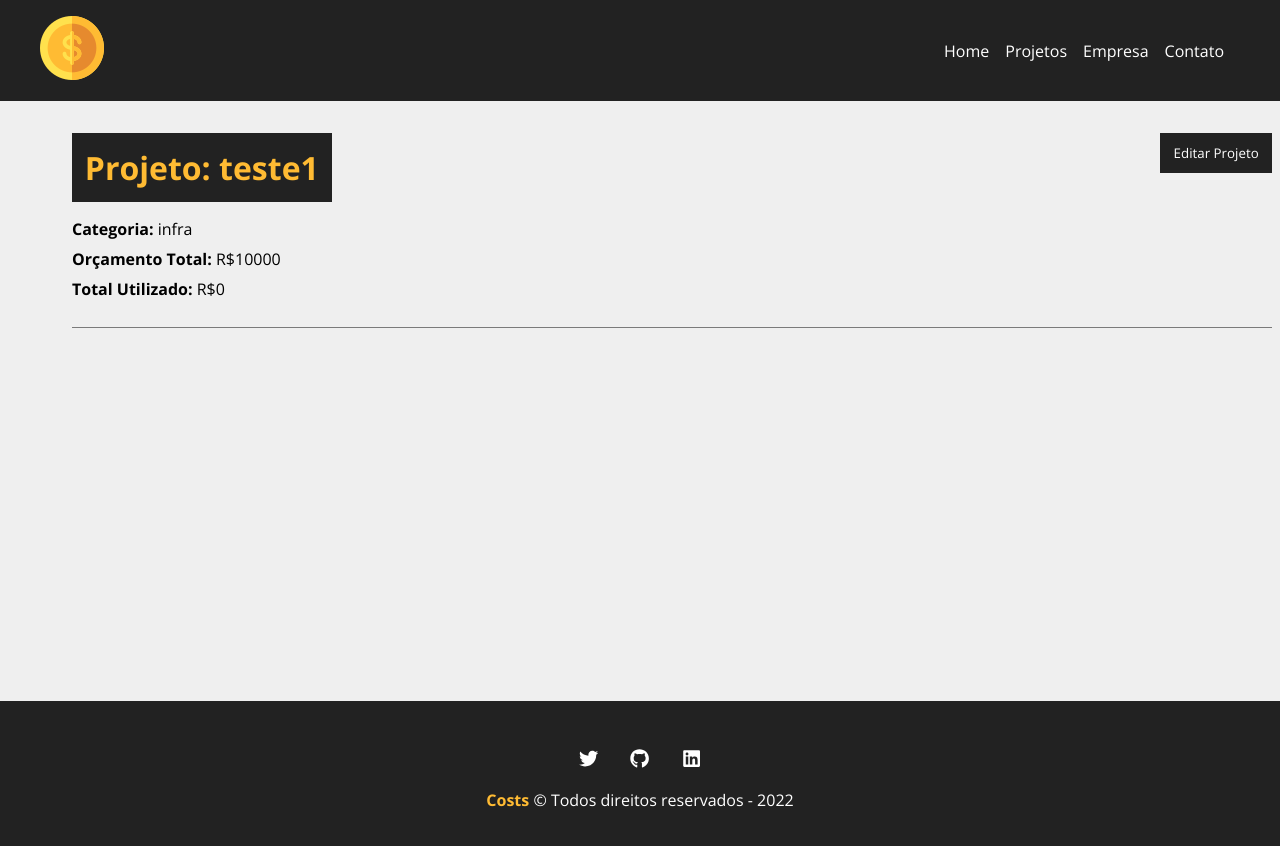
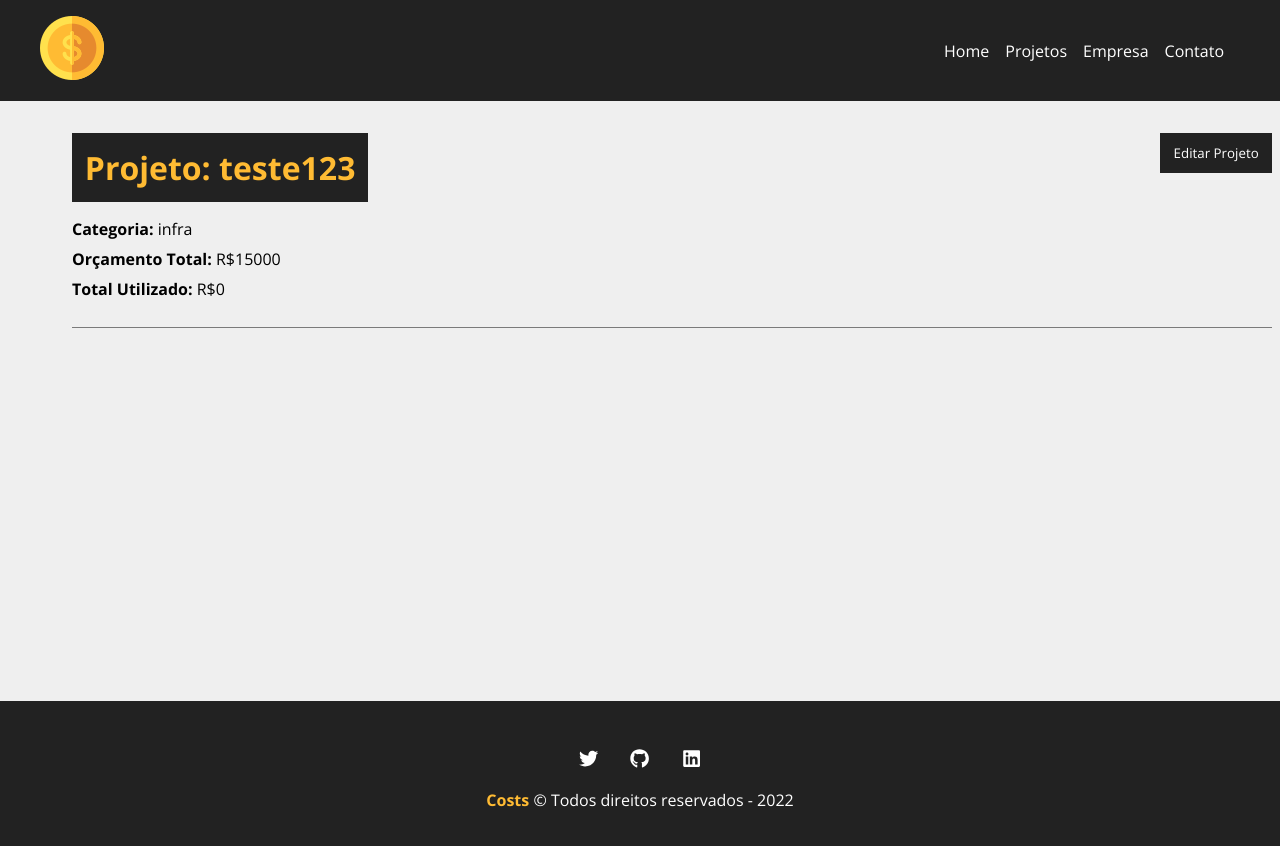
Before and after one commit to juniorcaus/COSTS, a React (Create React App) app: page /project/6 in a window 1280 px wide. Shown: the top 846 px of the page. Built offline with nearby package versions, Linux system fonts and the light colour scheme; data requests are answered from the project's data file.

Commit message:
Atualização do projeto - #32

```diff
--- a/db.json
+++ b/db.json
@@ -1,8 +1,8 @@
 {
   "projects": [
     {
-      "name": "teste1",
-      "budget": "10000",
+      "name": "teste123",
+      "budget": "15000",
       "category": {
         "id": "1",
         "name": "infra"
--- a/src/components/pages/Project.js
+++ b/src/components/pages/Project.js
@@ -4,6 +4,8 @@
 
 import Container from '../layout/Container';
 import Loading from '../layout/Loading';
+import ProjectForm from '../project/ProjectForm';
+import Message from '../layout/Message';
 import styles from './Project.module.css';
 
 
@@ -14,6 +16,9 @@
  const [project, setProject] = useState([])
 
  const [showProjectForm, setShowProjectForm] = useState(false)
+
+ const [message, setMessage] = useState()
+ const [type, setType] = useState()
 
     useEffect(() => {
 
@@ -29,9 +34,37 @@
      })
      .catch( err => console.log)
       }, 300)
-
     }, [id])
 
+
+    function editPost(project) {
+     // budget validation
+
+     if(project.budget < project.cost) {
+        setMessage(' O Orçamento não pode ser menor que o custo do projeto !!')
+        setType('error')
+        return false
+     }
+
+      fetch(`http://localhost:5000/projects/${project.id}`, {
+        method: 'PATCH',
+        headers: {
+          'Content-Type': 'application/JSON'
+        },
+        body: JSON.stringify(project),
+      })
+      .then(resp => resp.json())
+      .then((data) => {
+
+        setProject(data)
+        setShowProjectForm(false)
+        setMessage(' O Projeto foi atualizado !!')
+        setType('success')
+      })
+      .catch(err => console.log(err))
+
+
+    }
 
     function toggleProjectForm() {
       setShowProjectForm(!showProjectForm)
@@ -42,6 +75,7 @@
       {project.name ?  (
         <div className={styles.project_details}>
           <Container customClass="column">
+            {message && <Message type={type} msg={message} /> }
             <div className={styles.details_container}>
               <h1>Projeto: {project.name}</h1>
 
@@ -66,7 +100,7 @@
 
               ) : (
                 <div className={styles.project_info}>
-                  <p>Detalhes do Projeto</p>
+                  <ProjectForm handleSubmit={editPost} btnText="Concluir edição" projectData={project} />
                 </div>
               )}
 
```
